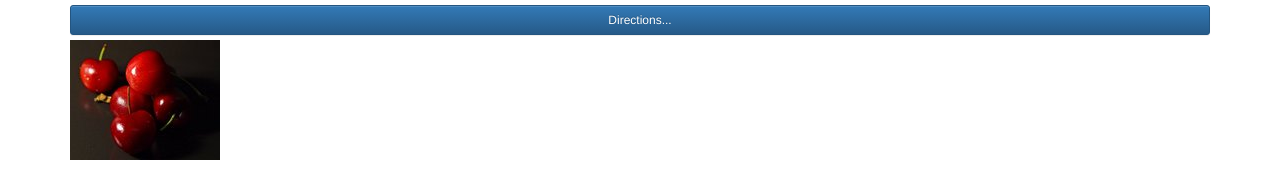
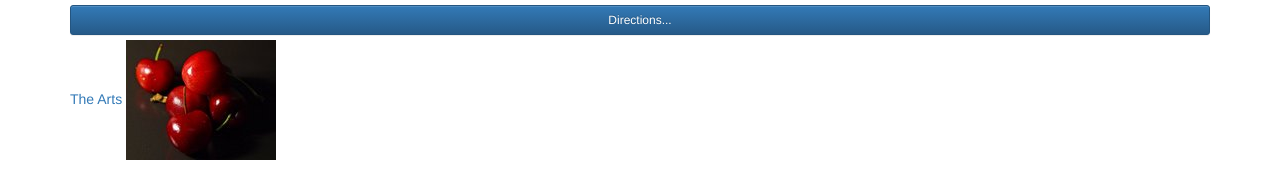
Before and after one commit to tdavidng811/tdavidng811.github.io, a website: page projects/well-of-html/index.html in a window 1280 px wide. Shown: the top 177 px of the page. Drawn offline with Linux system fonts and the light colour scheme.

Commit message:
well html

```diff
--- a/projects/well-of-html/index.html
+++ b/projects/well-of-html/index.html
@@ -13,11 +13,10 @@
 
     </style>
 </head>
-
 <body>
     <div id="container" class="container">
         <!-- ALL YOUR MARKUP GOES BELOW HERE -->
-        <a href='en.wikipedia.org/wiki/The_arts'></a>
+        <a href='en.wikipedia.org/wiki/The_arts'>The Arts</a>
         <img src="img/cherries.jpg" />
         <h1>History</h1>
             <p>In <b>Ancient Greece</b>, all art and craft was referred to by the same
```
Also changed, not shown: projects/product-project/js/product.js (added, +11 -0 lines).
